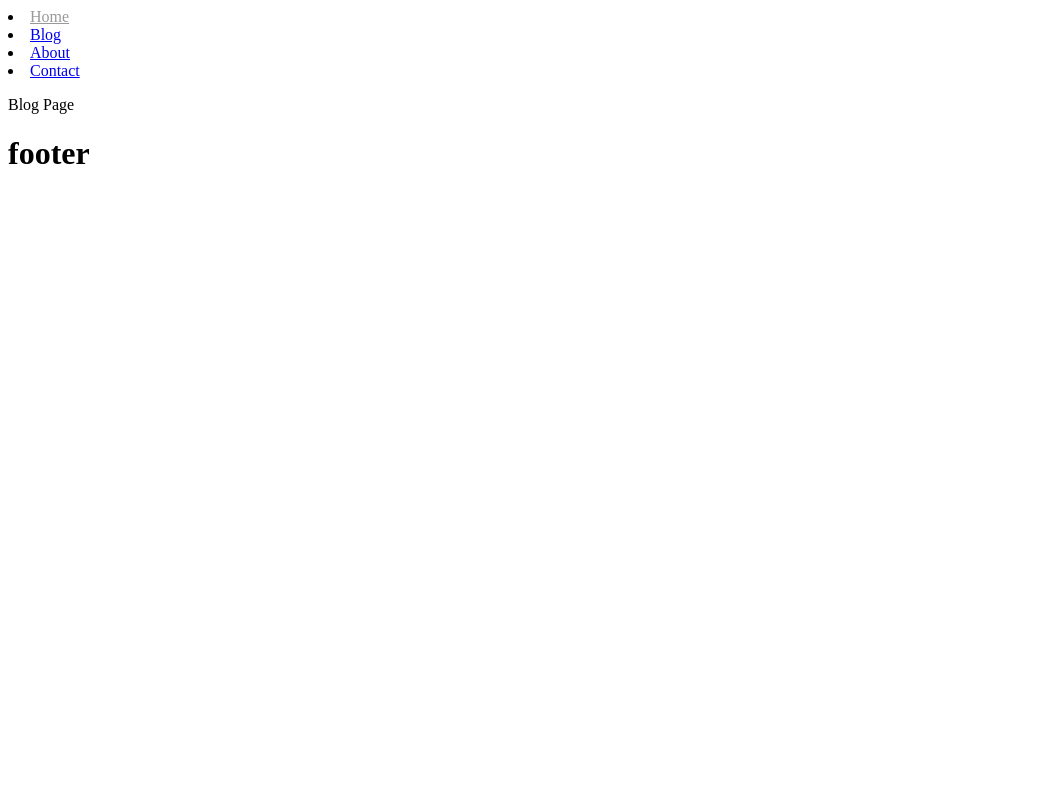
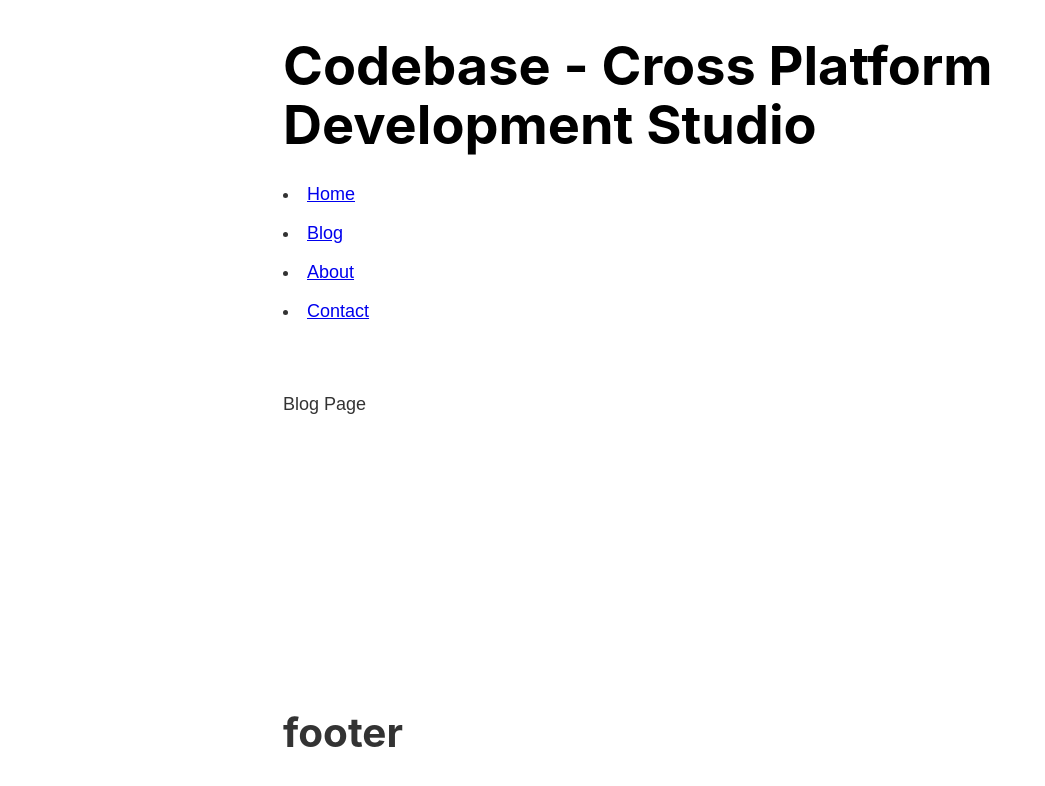
Before and after one commit to glancer000/codebase, a Gatsby site: page /blog in a window 1280 px wide. Shown: the whole page, without its empty margins (0-1045 px from the left). Built offline with nearby package versions, Linux system fonts and the light colour scheme; Gatsby itself is replaced by a stand-in of ours.

Commit message:
added graphql query

```diff
--- a/gatsby-config.js
+++ b/gatsby-config.js
@@ -1,4 +1,8 @@
 module.exports = {
+    siteMetadata: {
+        title: 'Codebase - Cross Platform Development Studio',
+        author: 'Codebase'
+    },
     plugins: [
         `gatsby-plugin-sass`
     ]
--- a/src/components/header.js
+++ b/src/components/header.js
@@ -1,17 +1,31 @@
 import React from 'react'
 
-import { Link } from 'gatsby'
+import { Link, graphql, useStaticQuery } from 'gatsby'
 import headerStyles from './header.module.scss'
 
 const Header = () => {
+    const data = useStaticQuery(graphql`
+    query {
+        site {
+            siteMetadata {
+                title
+            }
+        }
+    }`)
+
     return(
-        <header>
+        <header className={headerStyles.header}>
+        <h1>
+            <Link className={headerStyles.title} to ="/">
+                {data.site.siteMetadata.title}
+            </Link>
+        </h1>
         <nav>
-            <ui>
-                <li><Link className={headerStyles.link} to='/'>Home</Link></li>
-                <li><Link to='/blog'>Blog</Link></li>
-                <li><Link to='/about'>About</Link></li>
-                <li><Link to='/contact'>Contact</Link></li>
+            <ui className={headerStyles.navList}>
+                <li><Link className={headerStyles.navItem} activeClassName={headerStyles.activeNavItem} to='/'>Home</Link></li>
+                <li><Link className={headerStyles.navItem} activeClassName={headerStyles.activeNavItem} to='/blog'>Blog</Link></li>
+                <li><Link className={headerStyles.navItem} activeClassName={headerStyles.activeNavItem} to='/about'>About</Link></li>
+                <li><Link className={headerStyles.navItem} activeClassName={headerStyles.activeNavItem} to='/contact'>Contact</Link></li>
             </ui>
         </nav>
         </header>
--- a/src/components/header.module.scss
+++ b/src/components/header.module.scss
@@ -1,3 +1,30 @@
-.link{
+.header {
+    padding: 1rem 0 3rem;
+}
+
+.title{
+    color: black;
+    font-size: 3rem;
+    text-decoration: none;
+}
+
+.nav-list{
+    display: flex;
+    list-style-type: none;
+    margin: 0;
+}
+
+.nav-item{
     color: #999999;
+    font-size: .9rem;
+    margin-right: 1.3rem;
+    text-decoration: none;
 }
+
+.nav-item:hover{
+    color: #666666;
+}
+
+.active-nav-item{
+    color: #333333;
+}
--- a/src/components/layout.js
+++ b/src/components/layout.js
@@ -2,13 +2,18 @@
 
 import Header from './header'
 import Footer from './footer'
+import '../styles/index.scss'
+import layoutStyles from './layout.module.scss'
 
 
 const Layout = (props) => {
     return(
-        <div>
-            <Header/>
-            {props.children}
+        <div className={layoutStyles.container}>
+            <div className={layoutStyles.content}>
+                <Header/>
+                {props.children}
+            </div>
+
             <Footer/>
         </div>
     )
--- /dev/null
+++ b/src/components/layout.module.scss
@@ -0,0 +1,13 @@
+.container {
+    margin: 0 auto;
+    max-width: 750px;
+    padding: 1rem;
+
+    display: flex;
+    flex-direction: column;
+    min-height: 100vh;
+}
+
+.content {
+    flex-grow: 1;
+}
```
